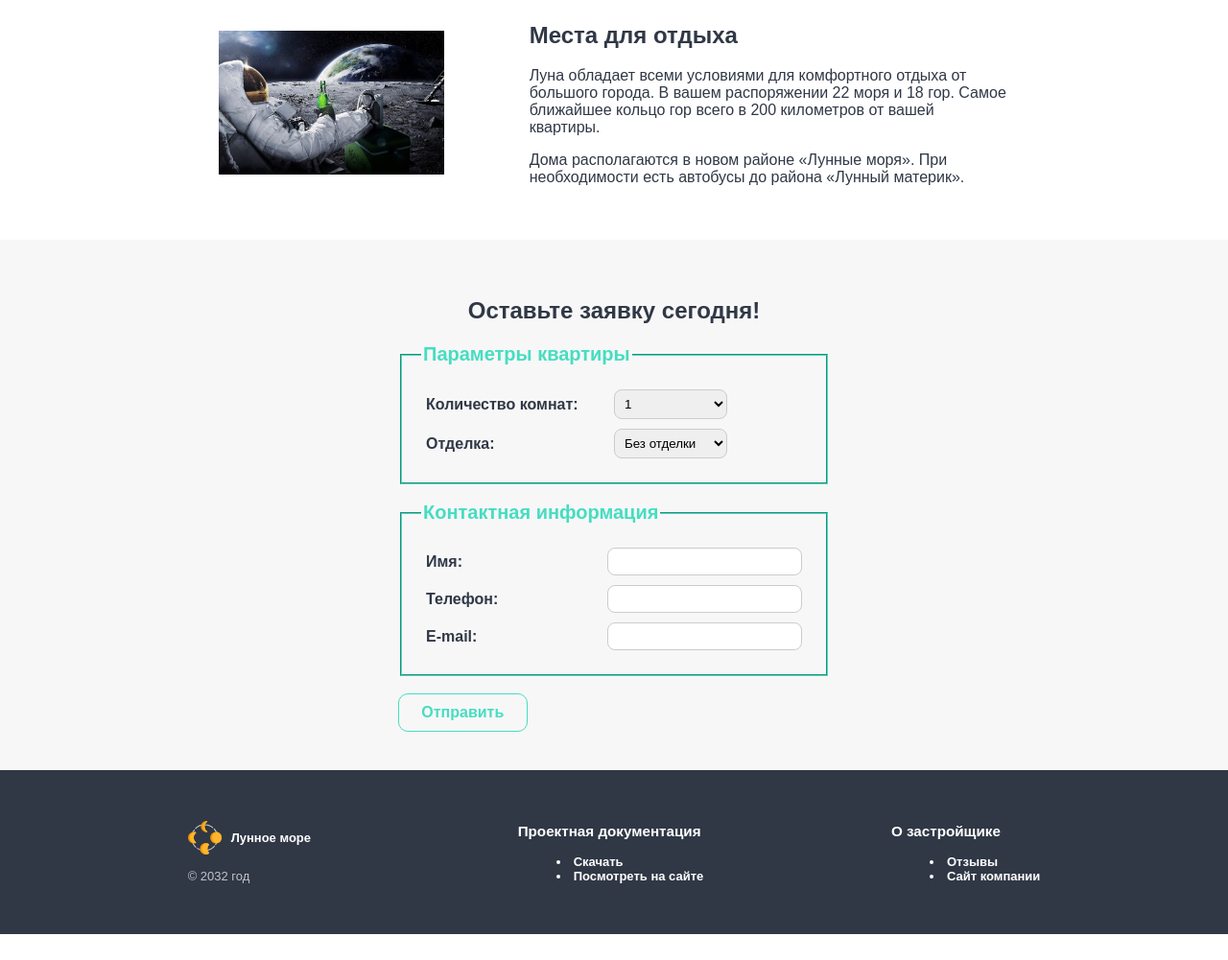
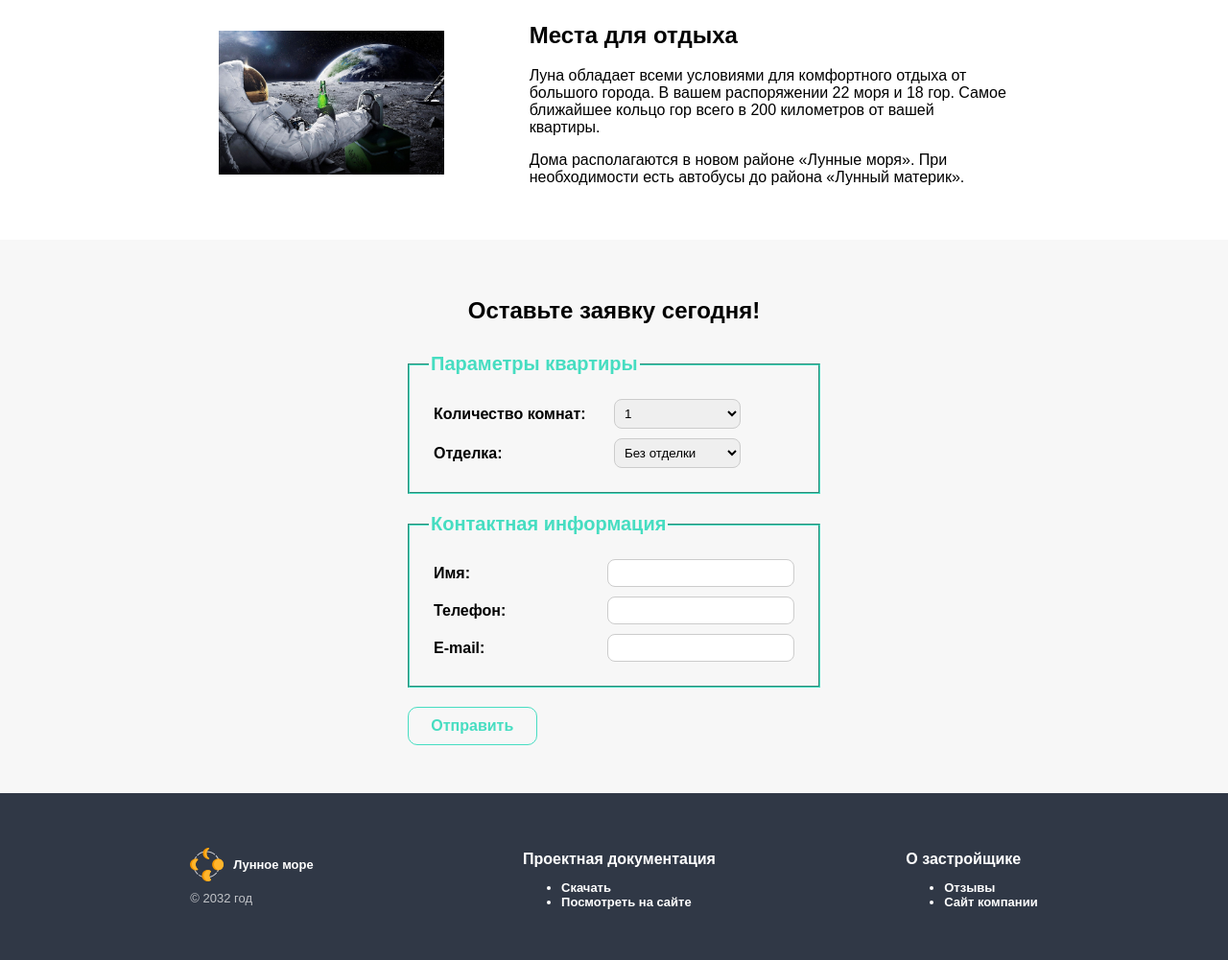
Before and after one commit to vaziliybober/moon-sea-layout, a plain HTML site: page index.html in a window 1280 px wide. Shown: the part 1057-2058 px from the top of the page at 96% size. Before the commit the page ends 2031 px from the top, so only its background shows below. Drawn offline with Linux system fonts and the light colour scheme.

Commit message:
refactor

```diff
--- a/index.html
+++ b/index.html
@@ -11,9 +11,12 @@
   <link rel="stylesheet" href="styles/atomic.css">
 </head>
 
+
 <body class="m-0 landing-text">
 
-  <header class="header bg-color-prim fw-bold">
+  <div class="pt-header"></div>
+
+  <header class="header bg-color-sec fw-bold">
     <div class="d-flex ai-center">
       <img class="h-50p p-10p" src="images/logo.svg" alt="Логотип">
       <span class="pr-20p">Лунное море</span>
@@ -27,21 +30,19 @@
     </nav>
   </header>
 
-  <div class="pt-header"></div>
-
   <main>
-    <div class="wrapper bg-banner">
-      <section class="container fd-column ai-center color-sec">
+    <section class="bg-banner">
+      <div class="container fd-column ai-center color-sec">
         <img class="h-150p pb-10p" src="images/logo.svg" alt="Логотип">
         <h1 class="m-0 fs-43p pb-5p">ЖК «Лунное море»</h1>
         <span class="m-0 pb-20p fw-bold">Место, откуда не хочется улетать</span>
         <a class="button button-sec" href="#application-form">Забронировать</a>
+      </div>
     </section>
-    </div>
 
     <a class="anchor" id="advantages"></a>
-    <div class="wrapper">
-      <section class="container">
+    <section>
+      <div class="container">
         <div class="w-25">
           <h2>Уникальный вид</h2>
           <p>Вид на космос из вашего окна. Мы построили дома с большими окнами, чтобы вы могли наслаждаться метеоритными потоками</p>
@@ -54,45 +55,44 @@
           <h2>Близость к Москве</h2>
           <p>При небольшой цене мы располагаемся близко к МКАД. Всего 384 000 километров и вы в самом сердце России.</p>
         </div>
+      </div>
     </section>
-    </div>
 
     <a class="anchor" id="about"></a>
-    <div class="wrapper bg-color-alt">
-      <section class="container ai-center">
+    <section class="bg-color-sec-darker">
+      <div class="container ai-center">
         <div class="w-50">
           <h2>О ЖК «Лунное море»</h2>
           <p>Все чаще жители Москвы предпочитают загородный дом городской квартире, к тому же связь с мегаполисом не теряется – современные скоростные трассы позволяют без труда добираться до столицы и обратно.</p>
           <p>Мы построили наши дома на самом близком к Солнцу спутнике, всего в 380 тысяч километров от Земли.</p>
         </div>
         <img class="h-150p" src="images/moon-1.jpg" alt="Луна">
+      </div>
     </section>
-    </div>
 
     <a class="anchor" id="rest-zones"></a>
-    <div class="wrapper">
-      <section class="container ai-center">
+    <section>
+      <div class="container ai-center">
         <img class="h-150p" src="images/moon-2.jpg" alt="Отдых на луне">
         <div class="w-50">
           <h2>Места для отдыха</h2>
           <p>Луна обладает всеми условиями для комфортного отдыха от большого города. В вашем распоряжении 22 моря и 18 гор. Самое ближайшее кольцо гор всего в 200 километров от вашей квартиры.</p>
           <p>Дома располагаются в новом районе «Лунные моря». При необходимости есть автобусы до района «Лунный материк».</p>
         </div>
+      </div>
     </section>
-    </div>
 
     <a class="anchor" id="application-form"></a>
-    <div class="wrapper bg-color-alt">
-      <form>
-        <section class="container fd-column w-form fw-bold">
+    <section class="bg-color-sec-darker">
+      <form class="container fd-column w-form fw-bold">
         <h2 class="as-center">Оставьте заявку сегодня!</h2>
 
-          <fieldset class="border-color-alt p-20p">
+        <fieldset class="border-color-alt p-20p m-10p">
           <legend class="color-alt fs-20p">Параметры квартиры</legend>
 
           <div class="field">
             <label class="w-50">Количество комнат:</label>
-              <select class="input w-30">
+            <select class="input w-35">
               <option>1</option>
               <option>2</option>
               <option>3</option>
@@ -101,7 +101,7 @@
 
           <div class="field">
             <label class="w-50">Отделка:</label>
-              <select class="input w-30">
+            <select class="input w-35">
               <option>Без отделки</option>
               <option>Стандартная</option>
               <option>Премиум</option>
@@ -109,9 +109,7 @@
           </div>
         </fieldset>
 
-          <br>
-
-          <fieldset class="border-color-alt p-20p">
+        <fieldset class="border-color-alt p-20p m-10p">
           <legend class="color-alt fs-20p">Контактная информация</legend>
           <div class="field">
             <label class="w-50">Имя:</label>
@@ -127,39 +125,35 @@
           </div>
         </fieldset>
 
-          <br>
-
-          <a class="button button-alt w-25">Отправить</a>
+        <a class="button button-alt w-25 m-10p">Отправить</a>
+      </form>
     </section>
-      </form>
-    </div>
 
   </main>
 
-  <footer class="footer bg-color-inv color-sec fs-13p fw-bold">
+  <footer class="footer bg-color-main color-sec fs-13p fw-bold">
     <div>
       <div class="d-flex ai-center">
         <img class="h-30p pr-10p" src="images/logo.svg" alt="Логотип">
         <span class="pr-20p">Лунное море</span>
       </div>
-      <br>
-      <span class="fw-normal opacity">&copy; 2032 год</span>
+      <div class="pt-10p fw-normal opacity-07">&copy; 2032 год</div>
     </div>
 
     <div>
-      <h3>Проектная документация</h3>
-      <menu>
+      <div class="pt-20p fs-16p">Проектная документация</div>
+      <ul>
         <li>Скачать</li>
         <li>Посмотреть на сайте</li>
-      </menu>
+      </ul>
     </div>
 
     <div>
-      <h3>О застройщике</h3>
-      <menu>
+      <div class="pt-20p fs-16p">О застройщике</div>
+      <ul>
         <li>Отзывы</li>
         <li>Сайт компании</li>
-      </menu>
+      </ul>
     </div>
 
   </footer>
--- a/styles/atomic.css
+++ b/styles/atomic.css
@@ -92,8 +92,8 @@
   width: 30%;
 }
 
-.w-40 {
-  width: 40%;
+.w-35 {
+  width: 35%;
 }
 
 .w-50 {
@@ -124,6 +124,14 @@
   padding-top: var(--h-header);
 }
 
+.pt-10p {
+  padding-top: 10px;
+}
+
+.pt-20p {
+  padding-top: 20px;
+}
+
 .pr-10p {
   padding-right: 10px;
 }
@@ -152,6 +160,10 @@
   margin: 0;
 }
 
+.m-10p {
+  margin: 10px;
+}
+
 .ta-right {
   text-align: right;
 }
@@ -168,6 +180,10 @@
   font-size: 20px;
 }
 
+.fs-16p {
+  font-size: 16px;
+}
+
 .fs-13p {
   font-size: 13px;
 }
@@ -180,16 +196,8 @@
   font-weight: normal;
 }
 
-.opacity {
+.opacity-07 {
   opacity: 0.7;
-}
-
-.color-white {
-  color: white;
-}
-
-.color-prim {
-  color: var(--color-prim);
 }
 
 .color-sec {
@@ -208,14 +216,14 @@
   border-color: var(--color-alt);
 }
 
-.bg-color-inv {
-  background: var(--color-prim);
+.bg-color-main {
+  background: var(--color-main);
 }
 
-.bg-color-prim {
+.bg-color-sec {
   background: var(--color-sec);
 }
 
-.bg-color-alt {
-  background: var(--bg-color-alt);
+.bg-color-sec-darker {
+  background: var(--color-sec-darker);
 }
--- a/styles/constant.css
+++ b/styles/constant.css
@@ -3,9 +3,10 @@
   --w-main: 1000px;
   --w-form: 450px;
 
-  --color-prim: #303846;
+  --color-main: #303846;
+
   --color-sec: white;
+  --color-sec-darker: #f7f7f7;
+
   --color-alt: #46ddc1;
-
-  --bg-color-alt: #f7f7f7;
 }
--- a/styles/style.css
+++ b/styles/style.css
@@ -26,11 +26,14 @@ a:active {
   justify-content: space-evenly;
   width: var(--w-main);
   padding: 40px 0;
+  margin: 0 auto;
 }
 
 .header {
   display: flex;
   position: fixed;
+  top: 0;
+  left: 0;
   justify-content: space-between;
   align-items: center;
   width: 100%;
@@ -43,11 +46,6 @@ a:active {
   align-items: center;
   width: 100%;
   padding: 40px 0;
-}
-
-.wrapper {
-  display: flex;
-  justify-content: center;
 }
 
 .bg-banner {
```
Lines whose indentation alone changed are shown as unchanged.
